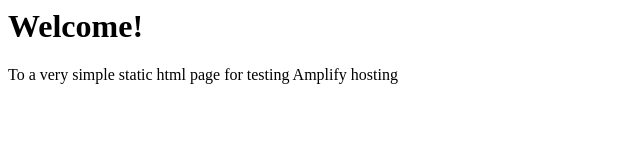
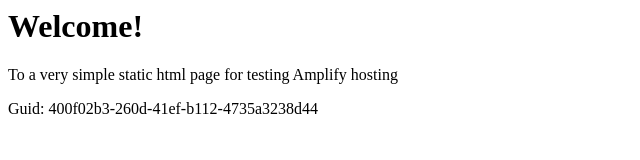
Before and after one commit to aws-aemilia-lhr/Github-PR-Commit-Integration-Test-DoNotTouch-GitHubAutoBuildCanaryTest-v1-preprod-eu-west-2, a website: page src/index.html in a window 1280 px wide. Shown: the whole page, without its empty margins (0-640 px from the left). Drawn offline with Linux system fonts and the light colour scheme.

Commit message:
commit from integ tests

```diff
--- a/src/index.html
+++ b/src/index.html
@@ -1,3 +1,5 @@
+
+
 <html lang="en">
 
 <head>
@@ -10,6 +12,6 @@
 <body>
     <h1>Welcome!</h1>
     <p>To a very simple static html page for testing Amplify hosting</p>
-</body>
+    <p>Guid: 400f02b3-260d-41ef-b112-4735a3238d44</p></body>
 
 </html>
```
